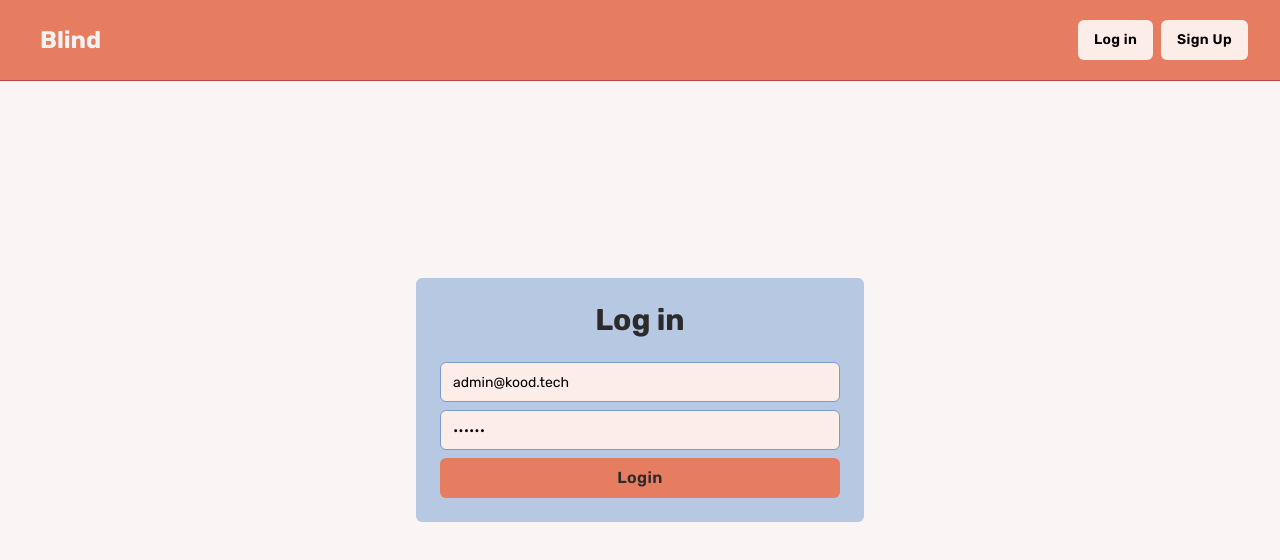
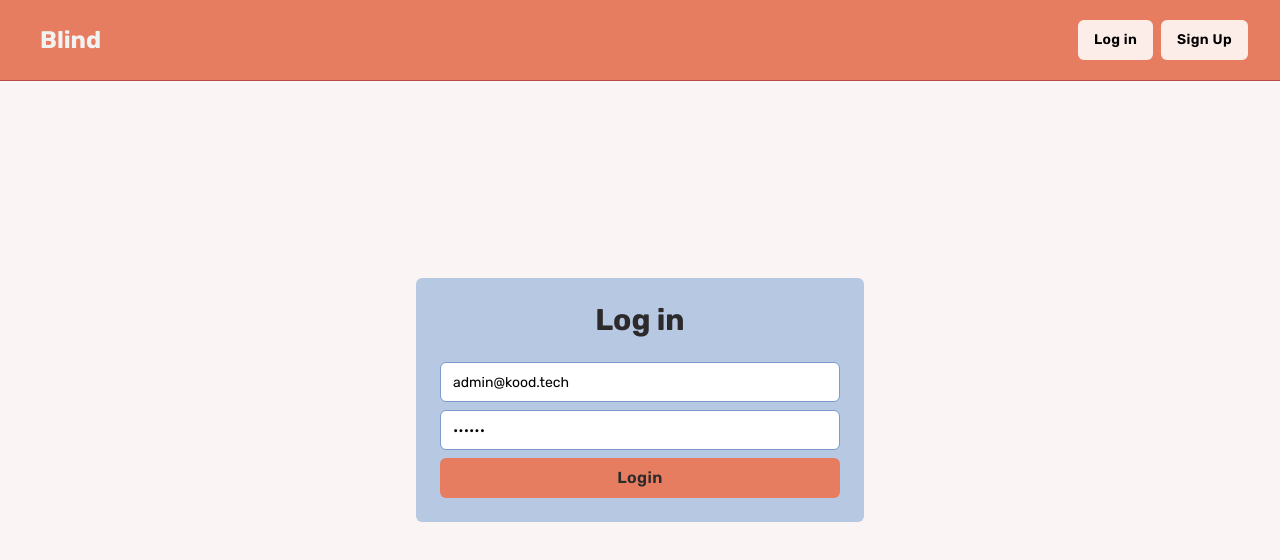
Before and after one commit to K444RU/match-me, a React (Vite) app in the folder front-end/: page /login in a window 1280 px wide. Shown: the top 560 px of the page. Built offline with nearby package versions, Linux system fonts and the light colour scheme.

Commit message:
style: remove disgusting background color

```diff
--- a/front-end/src/components/ui/forms/InputField.tsx
+++ b/front-end/src/components/ui/forms/InputField.tsx
@@ -7,8 +7,8 @@ type InputFieldProps = {
   onChange: (value: string) => void;
   required?: boolean;
   className?: string;
-  onFocus: () => void;
-  onBlur: () => void;
+  onFocus?: () => void;
+  onBlur?: () => void;
 };
 
 const InputField = (
@@ -33,7 +33,7 @@ const InputField = (
         type={type}
         id={name}
         name={name}
-        className="focus-visible:ring-ring flex h-10 w-full rounded-md border border-accent bg-primary-50 px-3 py-2 text-base outline-0 ring-accent-500 ring-offset-accent-200 placeholder:text-text-300 focus-visible:outline-none focus-visible:ring-2 focus-visible:ring-offset-2 disabled:cursor-not-allowed disabled:opacity-50 md:text-sm"
+        className="focus-visible:ring-ring flex h-10 w-full rounded-md border border-accent  px-3 py-2 text-base outline-0 ring-accent-500 ring-offset-accent-200 placeholder:text-text-300 focus-visible:outline-none focus-visible:ring-2 focus-visible:ring-offset-2 disabled:cursor-not-allowed disabled:opacity-50 md:text-sm"
         placeholder={placeholder}
         required={required}
         value={value}
```
